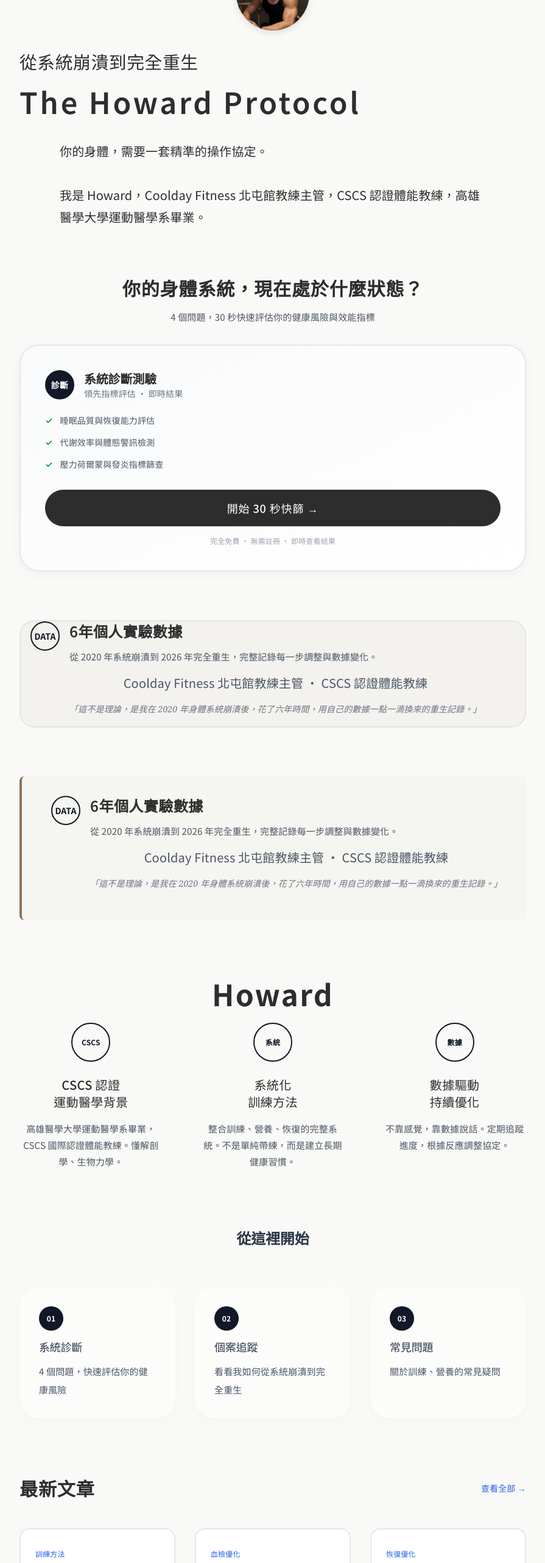
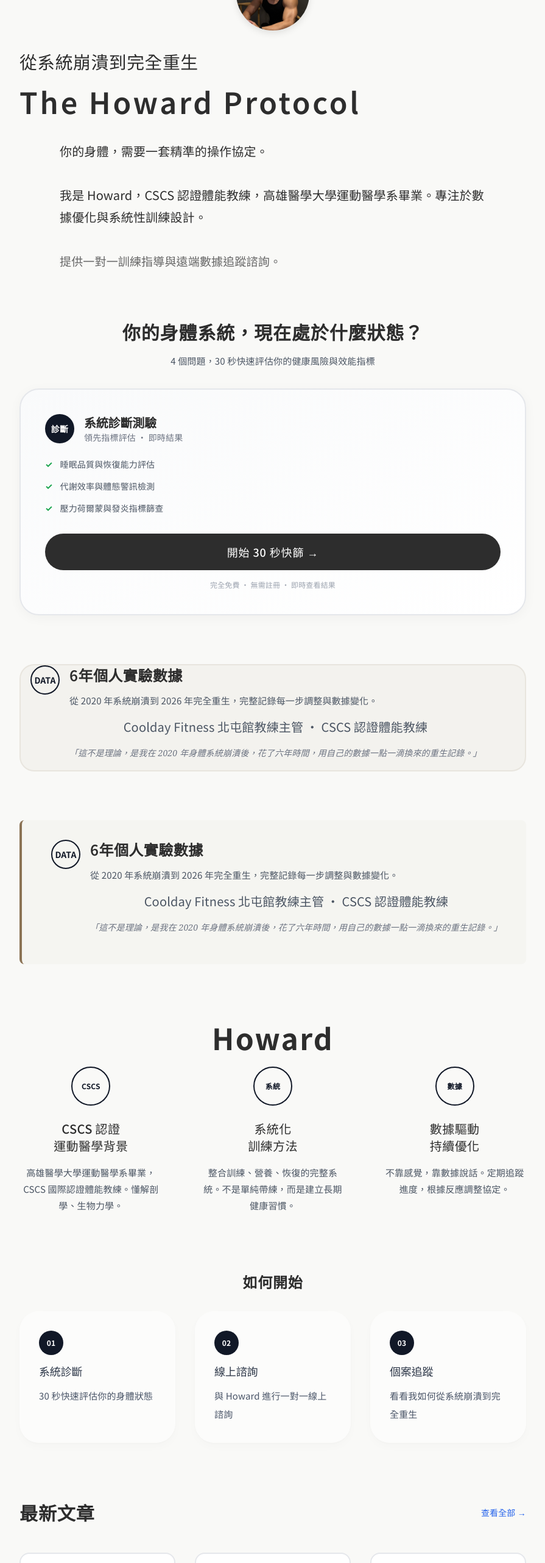
Before and after one commit to chenhoward456-hash/V3, a Next.js app: page / in a window 1280 px wide. Shown: the part 227-2790 px from the top of the page at 61% size, without its empty margins (192-1087 px from the left). Built offline with nearby package versions, Linux system fonts and the light colour scheme.

Commit message:
品牌優化：移除 Coolday 資訊，加入線上諮詢服務暗示

```diff
--- a/app/action/page.tsx
+++ b/app/action/page.tsx
@@ -15,7 +15,8 @@ export default function ActionPage() {
       <h2 className="doc-title" style={{color: '#2D2D2D', letterSpacing: '0.05em'}}>優化，從理解自己的數據開始</h2>
       <p className="doc-subtitle" style={{color: '#2D2D2D', maxWidth: '800px', margin: '0 auto 3rem'}}>
         這不是另一套健身課程，而是針對你身體系統的工程調校。<br />
-        我們不靠感覺，我們靠數據說話。
+        我們不靠感覺，我們靠數據說話。<br /><br />
+        <span style={{fontSize: '0.95em', color: '#666'}}>提供台中一對一訓練，以及不限地點的遠端數據追蹤諮詢。</span>
       </p>
 
       {/* Howard 實戰工作照 */}
--- a/app/page.tsx
+++ b/app/page.tsx
@@ -72,7 +72,8 @@ export default function HomePage() {
       </h1>
       <p className="doc-subtitle" style={{color: '#2D2D2D', maxWidth: '700px', margin: '0 auto 3rem', lineHeight: '1.8'}}>
         你的身體，需要一套精準的操作協定。<br /><br />
-        我是 Howard，Coolday Fitness 北屯館教練主管，CSCS 認證體能教練，高雄醫學大學運動醫學系畢業。
+        我是 Howard，CSCS 認證體能教練，高雄醫學大學運動醫學系畢業。專注於數據優化與系統性訓練設計。<br /><br />
+        <span style={{fontSize: '0.95em', color: '#666'}}>提供一對一訓練指導與遠端數據追蹤諮詢。</span>
       </p>
 
       {/* 30 秒身體效能快篩 - 互動區塊 */}
@@ -195,22 +196,22 @@ export default function HomePage() {
       </div>
 
       <div className="my-20">
-        <h3 className="text-2xl font-semibold mb-8 text-center">從這裡開始</h3>
-        <div className="action-grid">
+        <h3 className="text-2xl font-semibold mb-8 text-center" style={{color: '#2D2D2D', letterSpacing: '0.03em'}}>如何開始</h3>
+        <div className="grid md:grid-cols-3 gap-8">
           <Link href="/diagnosis" className="action-card">
             <div className="w-10 h-10 rounded-full bg-gray-900 flex items-center justify-center text-white font-bold text-xs mb-3">01</div>
             <h4>系統診斷</h4>
-            <p>4 個問題，快速評估你的健康風險</p>
+            <p>30 秒快速評估你的身體狀態</p>
+          </Link>
+          <Link href="/action" className="action-card">
+            <div className="w-10 h-10 rounded-full bg-gray-900 flex items-center justify-center text-white font-bold text-xs mb-3">02</div>
+            <h4>線上諮詢</h4>
+            <p>與 Howard 進行一對一線上諮詢</p>
           </Link>
           <Link href="/case" className="action-card">
-            <div className="w-10 h-10 rounded-full bg-gray-900 flex items-center justify-center text-white font-bold text-xs mb-3">02</div>
+            <div className="w-10 h-10 rounded-full bg-gray-900 flex items-center justify-center text-white font-bold text-xs mb-3">03</div>
             <h4>個案追蹤</h4>
             <p>看看我如何從系統崩潰到完全重生</p>
-          </Link>
-          <Link href="/faq" className="action-card">
-            <div className="w-10 h-10 rounded-full bg-gray-900 flex items-center justify-center text-white font-bold text-xs mb-3">03</div>
-            <h4>常見問題</h4>
-            <p>關於訓練、營養的常見疑問</p>
           </Link>
         </div>
       </div>
```
